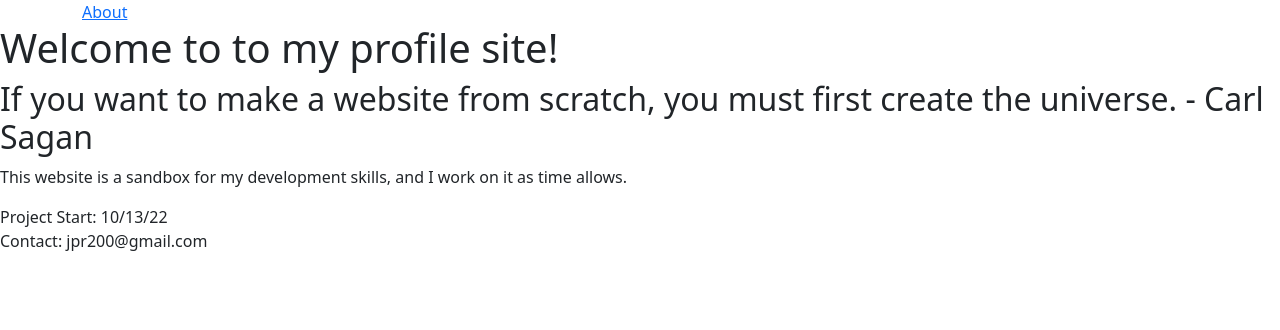
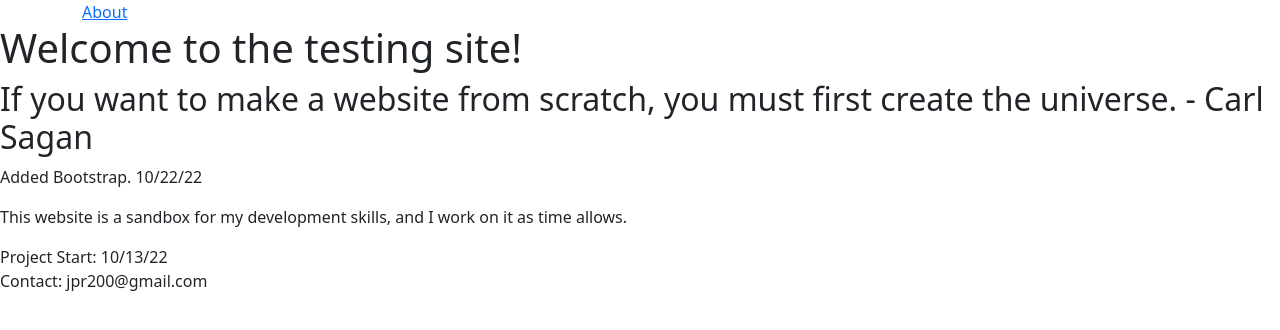
Before and after one commit to jRiv154/jRiv154.github.io, a plain HTML site: page index.html in a window 1280 px wide. Drawn offline with nearby package versions, Linux system fonts and the light colour scheme.

Commit message:
minor text fixes.

```diff
--- a/index.html
+++ b/index.html
@@ -15,8 +15,11 @@
         </div>
       </div>
     </header>
-   <h1>Welcome to to my profile site!</h1>
+   <h1>Welcome to the testing site!</h1>
    <h2>If you want to make a website from scratch, you must first create the universe. - Carl Sagan</h2>
+    <div>
+      <p>Added Bootstrap. 10/22/22</p>
+    </div>
     <p>This website is a sandbox for my development skills, and I work on it as time allows.</p>
     <footer>
       <div>Project Start: 10/13/22 </br>Contact: jpr200@gmail.com</div>
```
